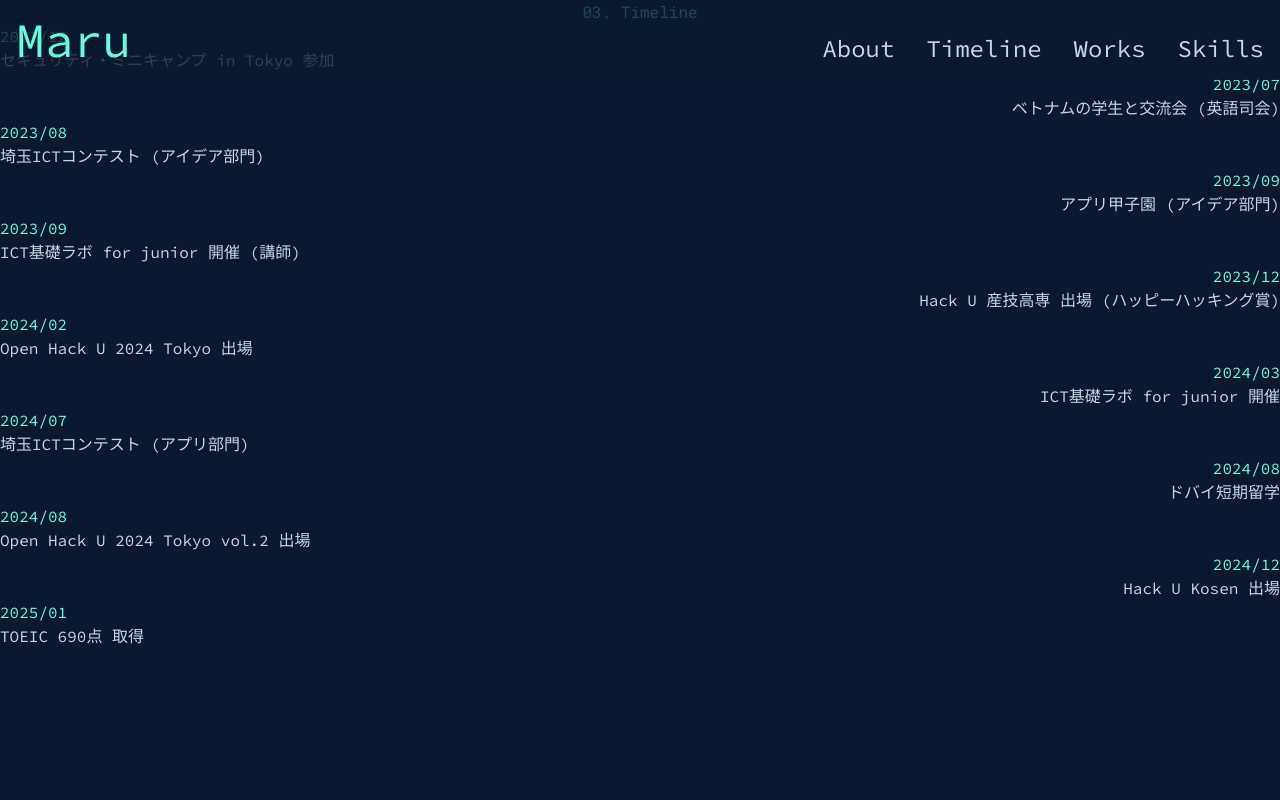
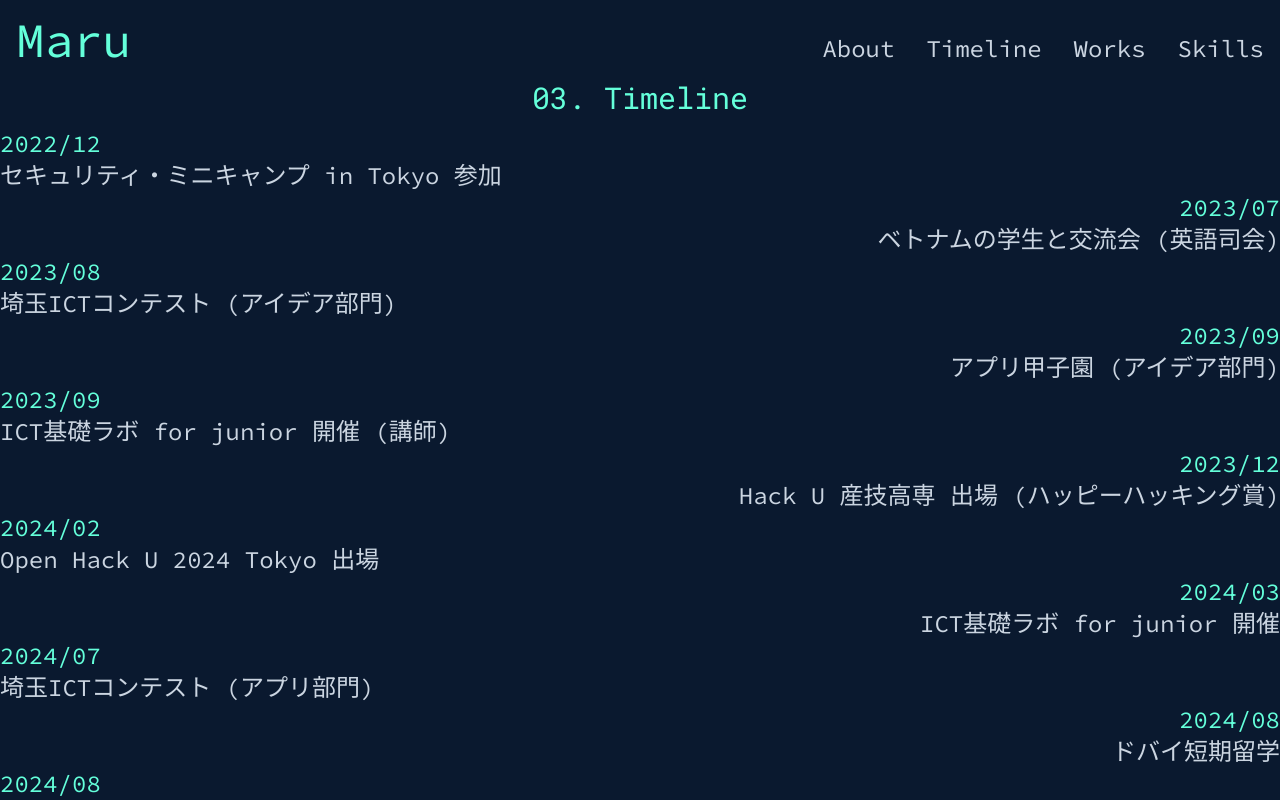
Before and after one commit to sushimaru2006/portfolio, a Next.js app: page /timeline in a window 1280 px wide. Shown: the top 800 px of the page. Built offline with nearby package versions, Linux system fonts and the light colour scheme.

Commit message:
eidt font size in timeline page

```diff
--- a/components/Timeline.tsx
+++ b/components/Timeline.tsx
@@ -57,11 +57,11 @@ const Timeline = () => {
 
   return (
     <section id="timeline" className="py-24">
-      <div className="container mx-auto max-w-4xl px-4">
+      <div className="container mx-auto max-w-4xl px-4 font-body-primary">
         <motion.h2
-          className="text-3xl font-bold text-center mb-16 font-mono text-[#64ffda]"
+          className="font-heading-md header-height font-bold text-center mb-16 font-mono text-[#64ffda]"
           initial={{ opacity: 0, y: -20 }}
-          whileInView={{ opacity: 1, y: 0 }}
+          whileInView={{ opacity: 1, y: 80 }}
           viewport={{ once: true, amount: 0.5 }}
           transition={{ duration: 0.6 }}
         >
```
